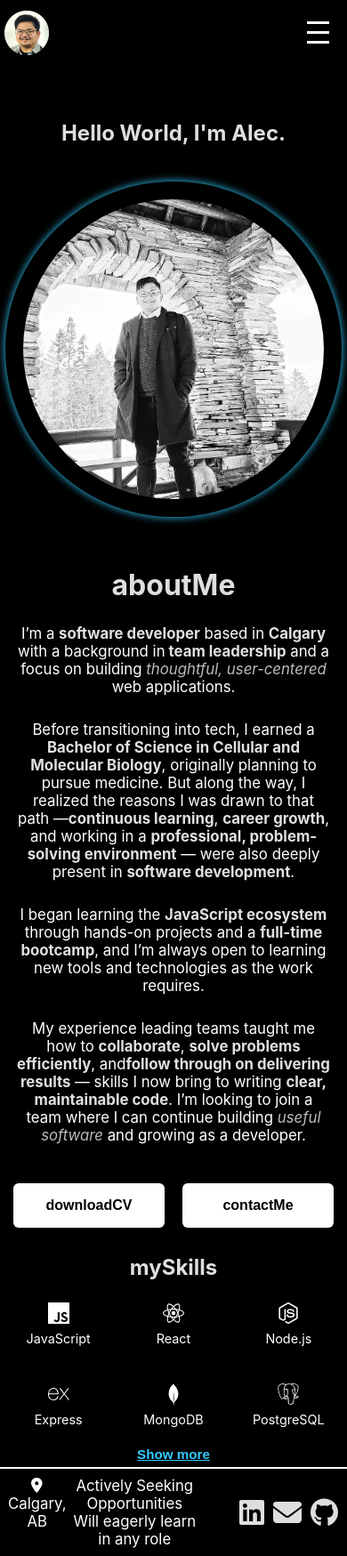
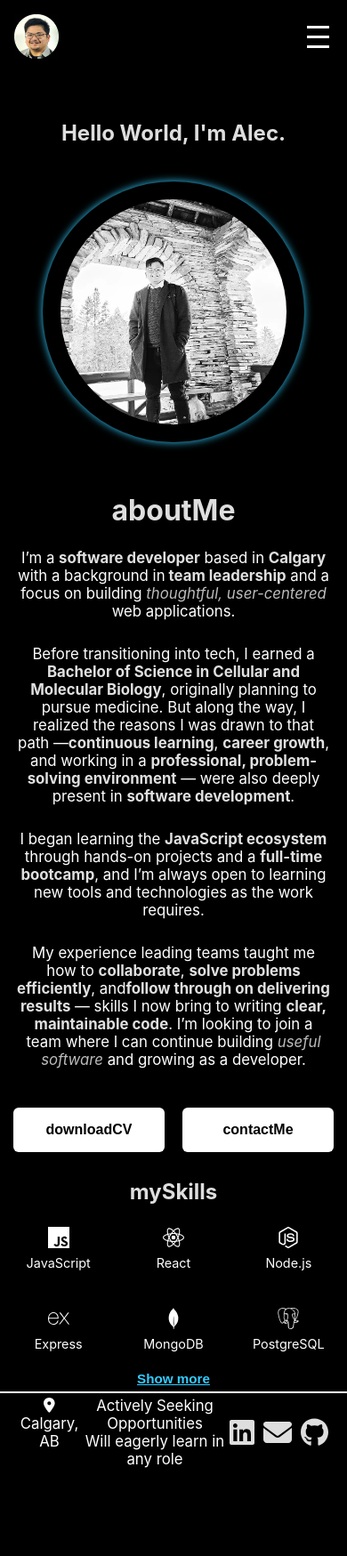
Before and after one commit to alecfaustino/portfolio, a React (Vite) app in the folder frontend/: page / in a window 390 px wide. Shown: the whole page at 89% size. After the commit the page ends 1654 px from the top, so only its background shows below. Built offline with nearby package versions, Linux system fonts and the light colour scheme.

Commit message:
fix responsive design bugs

```diff
--- a/frontend/src/App.css
+++ b/frontend/src/App.css
@@ -2,3 +2,7 @@ body {
   padding: 0;
   margin: 0;
 }
+
+ul {
+  padding: 0px;
+}
--- a/frontend/src/styles/Footer.scss
+++ b/frontend/src/styles/Footer.scss
@@ -3,7 +3,7 @@
   justify-content: space-between;
   align-items: center;
   border-top: 2px solid white;
-  padding: 5px;
+  padding: 0 16px;
   flex-wrap: wrap;
 }
 
--- a/frontend/src/styles/Landing.scss
+++ b/frontend/src/styles/Landing.scss
@@ -163,7 +163,13 @@
   }
 
   .landing_main_img {
-    height: 40vh;
-    width: 40vh;
+    height: 30vh;
+    width: 30vh;
+  }
+
+  .tech_icons_grid.expanded {
+    max-height: 400px;
+    transition: max-height 0.6s ease;
+    padding-bottom: 200px;
   }
 }
--- a/frontend/src/styles/Navigation.scss
+++ b/frontend/src/styles/Navigation.scss
@@ -8,6 +8,7 @@
   max-height: 110px;
   background-color: black;
   z-index: 1000;
+  padding: 0 16px;
 }
 
 .nav_branding {
@@ -16,13 +17,13 @@
   justify-content: space-between;
   cursor: pointer;
   font-size: 1.5rem;
+  margin: 1rem;
 }
 
 .nav_img {
   height: 50px;
   width: 50px;
-  margin: 0px;
-  padding: 5px;
+  margin: 1rem;
 }
 
 .nav_topics_container {
@@ -39,8 +40,8 @@
 
 .nav_topics_container li {
   display: flex;
-  padding: 5px;
-  margin: 16px;
+  padding: 1rem;
+  margin: 1rem;
   border-top: 2px solid transparent;
   transition: border-top 0.5s ease, transform 0.3s ease;
   font-size: 1.5rem;
@@ -94,6 +95,7 @@
 
   .nav_container{
     border-bottom: none;
+    padding: 0;
   }
 
   .nav_topics_container {
@@ -109,6 +111,7 @@
     width: 100%;
     text-align: center;
     transition: opacity 0.3s ease, max-height 0.3s ease;
+    padding: 0;
   }
 
   .nav_topics_container.open {
@@ -121,10 +124,12 @@
     z-index: 1001;
   }
 
-
-
   .nav_name{
     display: none;
+  }
+  .nav_img {
+    padding: 0;
+    margin: 0;
   }
 
   .nav_topics_container li {
--- a/frontend/src/styles/Projects.scss
+++ b/frontend/src/styles/Projects.scss
@@ -15,12 +15,13 @@ h1 {
 }
 h2, h4, h5 {
   text-align: center;
+
 }
 
 
 .project_cards_container {
   display: grid;
-  grid-template-columns: repeat(auto-fit, minmax(400px, 1fr));
+  grid-template-columns: repeat(auto-fit, minmax(300px, 1fr));
   gap: 1rem;
   justify-items: center;
   padding: 1rem;
```
